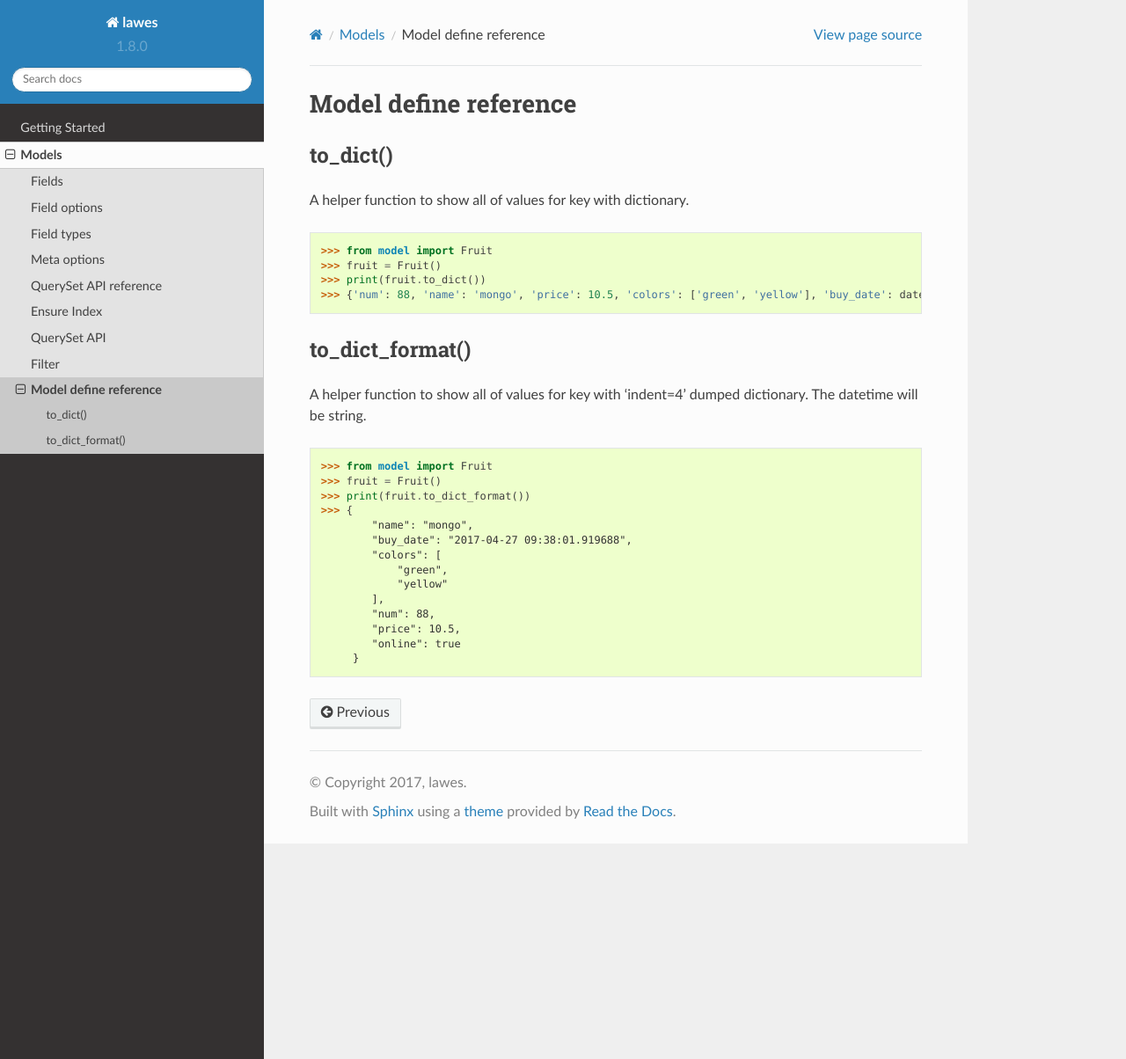
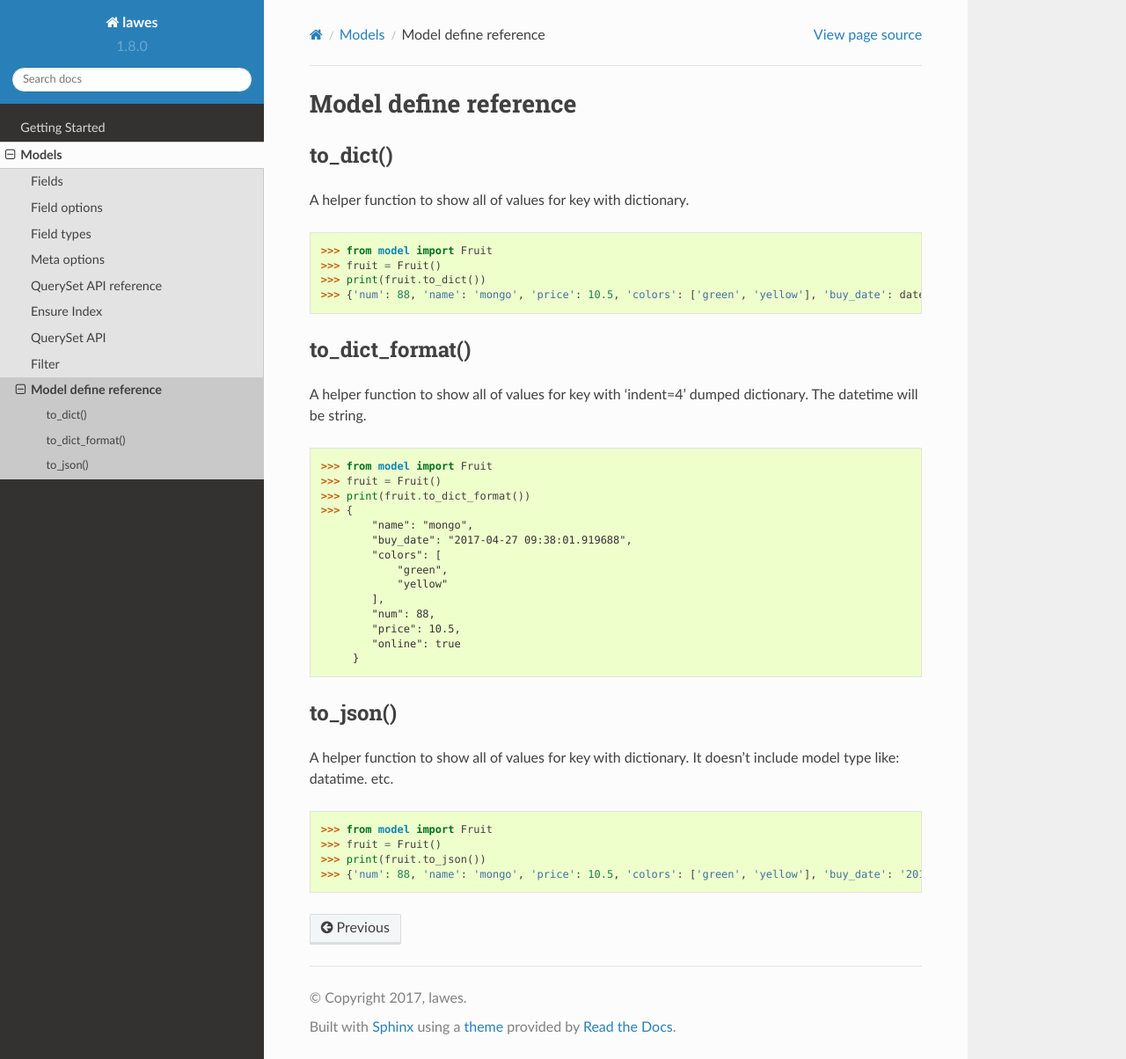
Before and after one commit to MrLawes/Lawes, a Sphinx documentation site: the page built from docs/models/define.rst, in a window 1280 px wide and 1204 px high. Shown: the whole window at 88% size. Built offline with Sphinx 7.4.7 and the Read the Docs theme 2.0.0, drawn with Linux system fonts in a browser that asks for light colours.

Commit message:
updated docs

```diff
--- a/docs/models/define.rst
+++ b/docs/models/define.rst
@@ -35,3 +35,15 @@ A helper function to show all of values for key with 'indent=4' dumped dictionar
             "price": 10.5,
             "online": true
          }
+
+to_json()
+--------------------------------------
+A helper function to show all of values for key with dictionary.
+It doesn't include model type like: datatime. etc.
+
+.. code-block:: python
+
+    >>> from model import Fruit
+    >>> fruit = Fruit()
+    >>> print(fruit.to_json())
+    >>> {'num': 88, 'name': 'mongo', 'price': 10.5, 'colors': ['green', 'yellow'], 'buy_date': '2017-04-27 09:38:01.919688', 'online': True}
```
